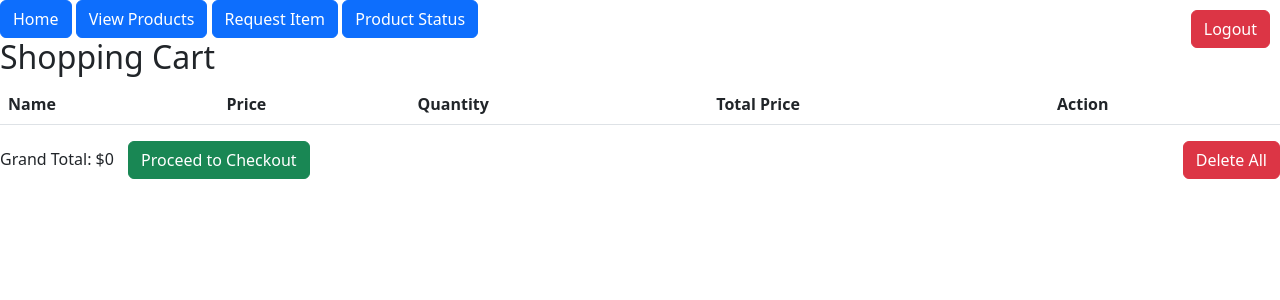
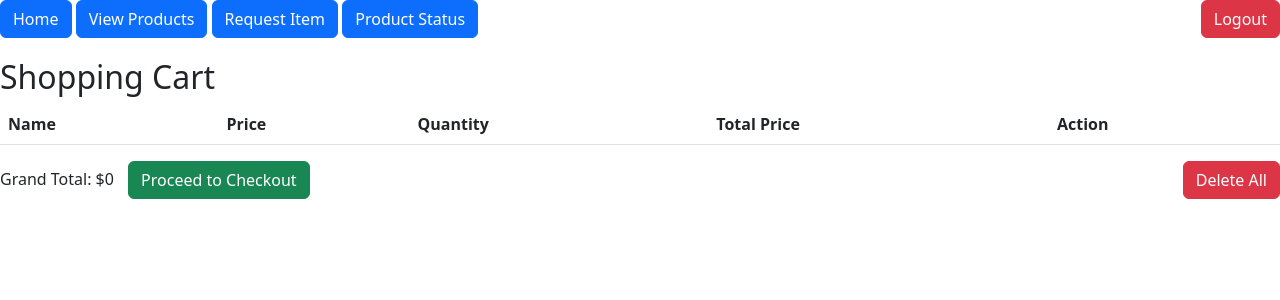
Before and after one commit to i-atanumondal/event_management_system, a Flask app: page /user/cart in a window 1280 px wide. Shown: the top 300 px of the page. Run offline with Flask 3, Linux system fonts and the light colour scheme; the visitor is signed in with stand-in values (Sample User, id 1); data that the repository does not hold is empty.

Commit message:
final_project

```diff
--- a/app.py
+++ b/app.py
@@ -667,22 +667,22 @@ def delete_all_items():
 
 @app.route('/user/order-status', methods=['GET'])
 def order_status():
-    print("=============nnn")
     if 'user_id' not in session:
         flash('Please log in to view order status.', 'danger')
         return redirect(url_for('user_login'))
+
     user_id = session['user_id']
     cursor = db.cursor(dictionary=True)
     cursor.execute("SELECT name, email, address FROM orders WHERE user_id = %s", (user_id,))
     order_info = cursor.fetchone()
 
     if order_info:
-        order_info['status'] = 'Arriving'
-        return render_template('user/order_status.html', order_info=order_info)
+        cursor.execute("SELECT name as product_name, status as product_status FROM order_items WHERE order_id = %s", (order_info['id'],))
+        order_items = cursor.fetchall()
+        return render_template('user/order_status.html', order_info=order_info, order_items=order_items)
     else:
         flash('No order information found.', 'warning')
-        return render_template('user/order_status.html', order_info=None)
-
+        return render_template('user/order_status.html', order_info=None, order_items=None)
 
 
 @app.route('/user/logout', methods=['POST','GET'])
--- a/templates/user/shopping_cart.html
+++ b/templates/user/shopping_cart.html
@@ -1,25 +1,31 @@
 <!DOCTYPE html>
 <html lang="en">
 <head>
-        <meta charset="UTF-8">
+    <meta charset="UTF-8">
     <meta name="viewport" content="width=device-width, initial-scale=1.0">
     <title>User Cart</title>
     <link rel="stylesheet" href="{{ url_for('static', filename='css/styles.css') }}">
     <link href="https://cdn.jsdelivr.net/npm/bootstrap@5.3.0/dist/css/bootstrap.min.css" rel="stylesheet">
-
 </head>
 <style>
     .right-align-button {
         display: inline-block;
         float: right;
     }
+
+    .top-buttons {
+        margin-bottom: 20px;
+    }
 </style>
 <body>
-    <a href="/user/dashboard" class="btn btn-primary">Home</a>
-    <a href="/user/view-products" class="btn btn-primary">View Products</a>
-    <a href="/user/request-item" class="btn btn-primary">Request Item</a>
-    <a href="/user/product-status" class="btn btn-primary">Product Status</a>
-    <a href="/user/logout" class="btn btn-danger" style="position: absolute; top: 10px; right: 10px;">Logout</a>
+    <div class="top-buttons">
+        <a href="/user/dashboard" class="btn btn-primary">Home</a>
+        <a href="/user/view-products" class="btn btn-primary">View Products</a>
+        <a href="/user/request-item" class="btn btn-primary">Request Item</a>
+        <a href="/user/product-status" class="btn btn-primary">Product Status</a>
+        <a href="/user/logout" class="btn btn-danger" style="float: right;">Logout</a>
+    </div>
+
     <h2>Shopping Cart</h2>
 
     <table class="table">
@@ -46,9 +52,7 @@
                     </td>
                     <td>${{ item[4] }}</td>
                     <td>
-
                         <a href="/remove-from-cart/{{ item[0] }}" class="btn btn-danger">Remove</a>
-
                     </td>
                 </tr>
             {% endfor %}
@@ -60,7 +64,6 @@
         <form action="/user/cart/delete-all" method="post">
             <button type="submit" class="btn btn-danger">Delete All</button>
         </form>
-
     </div>
 
     <a href="/user/cart/checkout" class="btn btn-success">Proceed to Checkout</a>
```
Also changed, not shown: templates/user/shop_items.html (+3 -5 lines).
